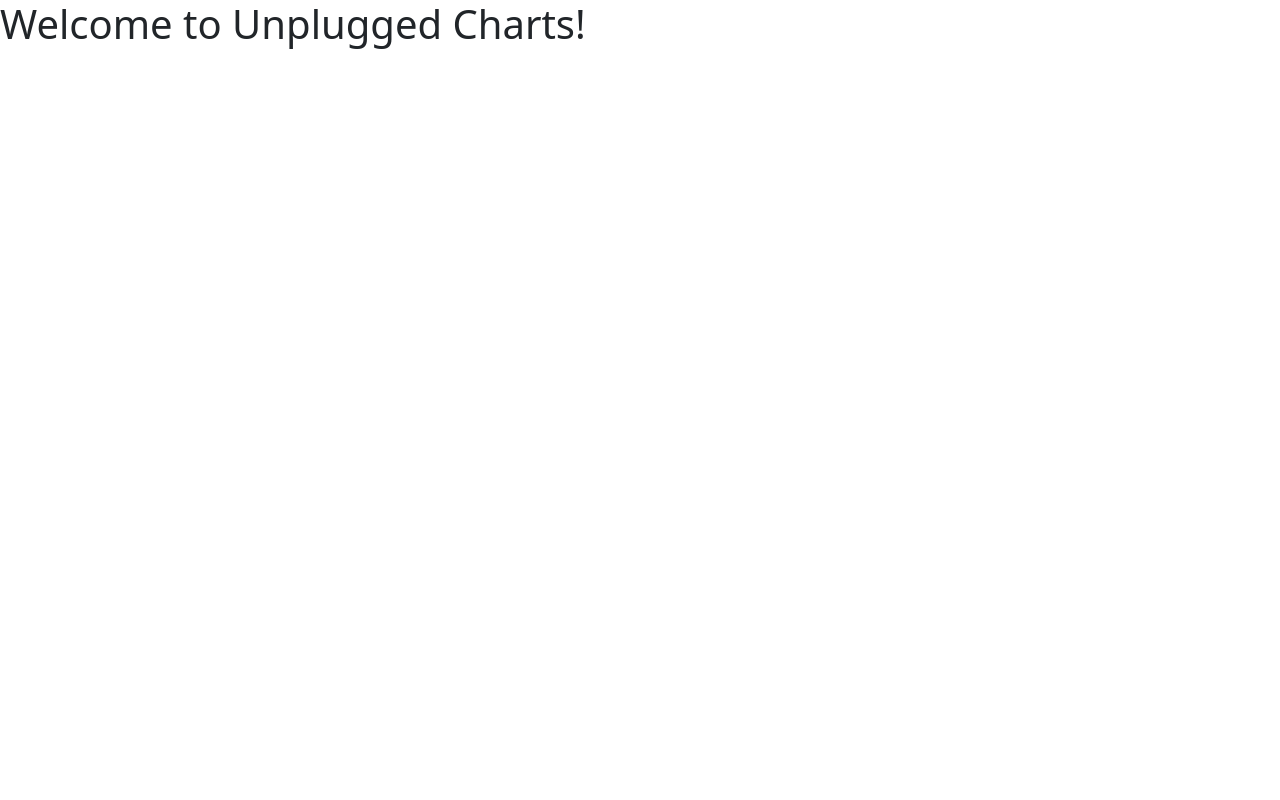
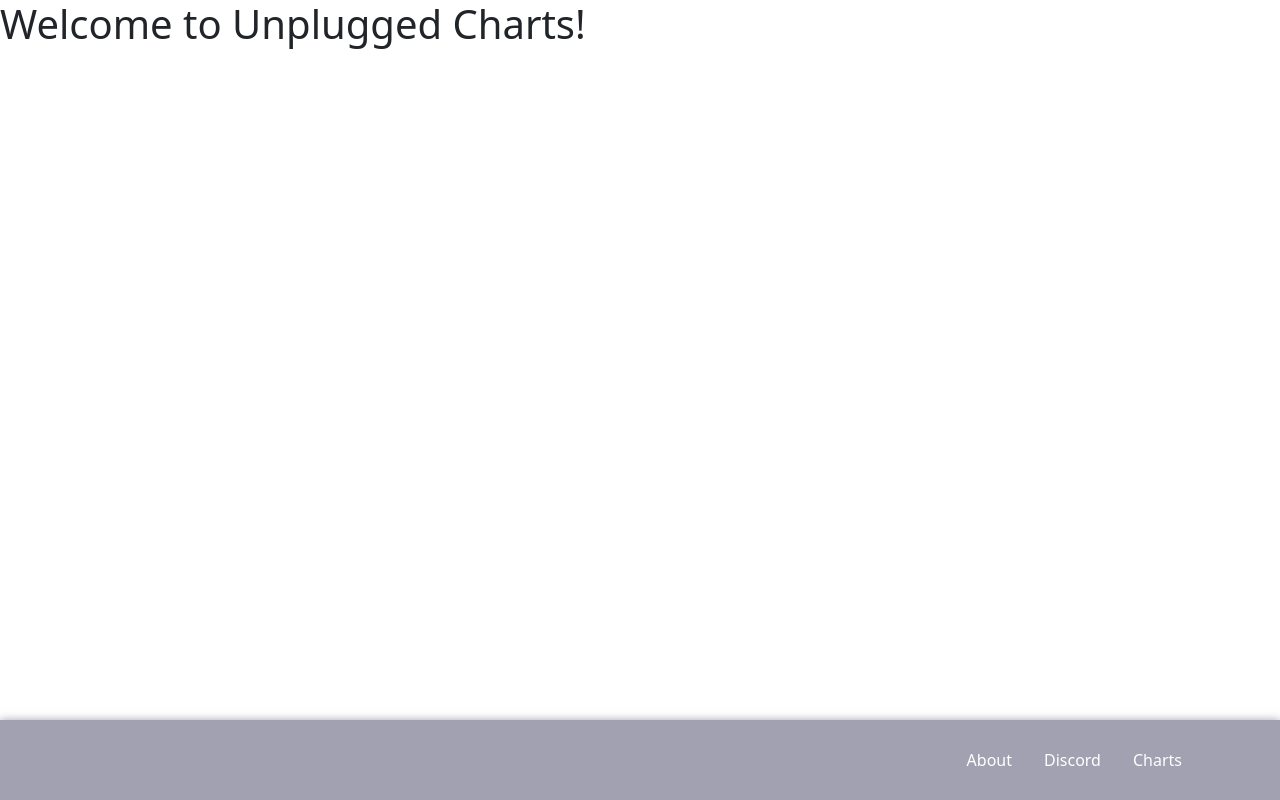
Before and after one commit to fabihere1/unpluggedcanvas, a plain HTML site: page website/index.html in a window 1280 px wide. Drawn offline with nearby package versions, Linux system fonts and the light colour scheme.

Commit message:
added navbar

```diff
--- /dev/null
+++ b/website/index.css
@@ -0,0 +1,22 @@
+.navbar-nav {
+    --bs-nav-link-color: white!important;
+}
+
+
+/* custom */
+.pjsk-navbar {
+    overflow: hidden;
+    bottom: 0;
+    height: 80px;
+    box-shadow: 0px 0px 8px 0px rgba(68, 68, 102, 0.5);
+    background: rgba(68, 68, 102, 0.5)!important;
+}
+
+.pjsk-navbar .pjsk-container {
+    justify-content: right!important;
+
+}
+
+.pjsk-navbar .pjsk-itemlink {
+    color: white!important;
+}
--- a/website/index.html
+++ b/website/index.html
@@ -1,11 +1,38 @@
 <!DOCTYPE HTML>
 <html>
     <head>
+        <link rel="stylesheet" href="index.css">
         <link href="https://cdn.jsdelivr.net/npm/bootstrap@5.3.7/dist/css/bootstrap.min.css" rel="stylesheet" integrity="sha384-LN+7fdVzj6u52u30Kp6M/trliBMCMKTyK833zpbD+pXdCLuTusPj697FH4R/5mcr" crossorigin="anonymous">
         <script src="https://cdn.jsdelivr.net/npm/bootstrap@5.3.7/dist/js/bootstrap.bundle.min.js" integrity="sha384-ndDqU0Gzau9qJ1lfW4pNLlhNTkCfHzAVBReH9diLvGRem5+R9g2FzA8ZGN954O5Q" crossorigin="anonymous"></script>
-        <meta charset="utf-8">
+        <meta charset="utf-8"/>
     </head>
     <body>
         <h1>Welcome to Unplugged Charts!</h1>
+        <nav class="navbar fixed-bottom navbar-expand-lg pjsk-navbar">
+            <div class="container pjsk-container">
+                <ul class="navbar-nav text-right pull-right">
+                    <div class="d-flex flex-row">
+
+                        <div class="p-2">
+                            <li class="nav-item">
+                                <a class="nav-link pjsk-itemlink" href="#">About</a>
+                            </li>
+                        </div>
+                        <div class="p-2">
+                            <li class="nav-item">
+                                <a class="nav-link pjsk-itemlink" href="https://discord.gg/5jVpyBz7">Discord</a>
+                            </li>
+                        </div>
+                        <div class="p-2">
+                            <li class="nav-item">
+                                <a class="nav-link pjsk-itemlink" href="#">Charts</a>
+                            </li>
+                        </div>
+
+                </div>
+            </ul>
+
+            </div>
+        </nav>
     </body>
 </html>
```
